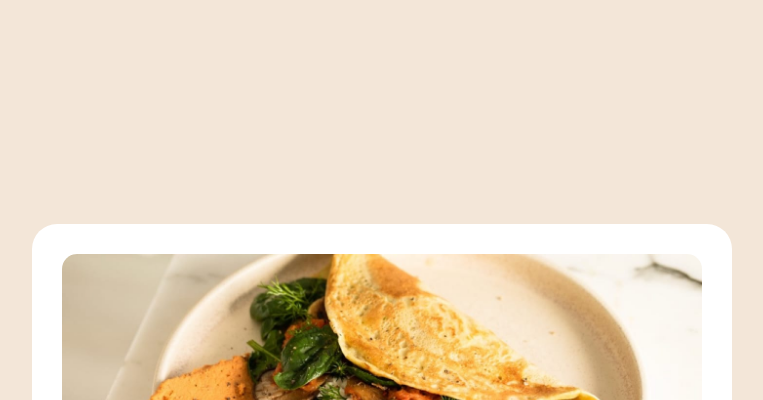
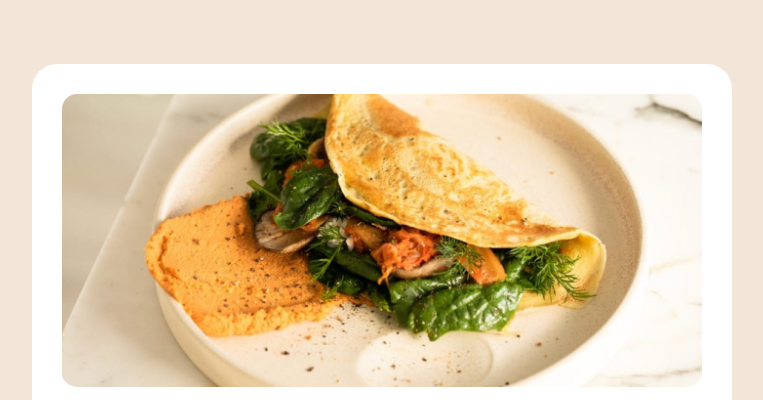
Before and after one commit to Hamed-Kolivand/Recipe-page, a plain HTML site: page index.html in a window 1280 px wide. Shown: the top 400 px of the page, without its empty margins (258-1021 px from the left). Drawn offline with nearby package versions, Linux system fonts and the light colour scheme.

Commit message:
Update styles.css

```diff
--- a/styles.css
+++ b/styles.css
@@ -10,7 +10,7 @@
 
 html, body{
     background-color:  hsl(30, 54%, 90%);
-    margin: 7rem 0;
+    margin: 2rem 0;
     overflow-x: hidden;
     width: 100%;
     font-family: var(--font-family-text);
```
